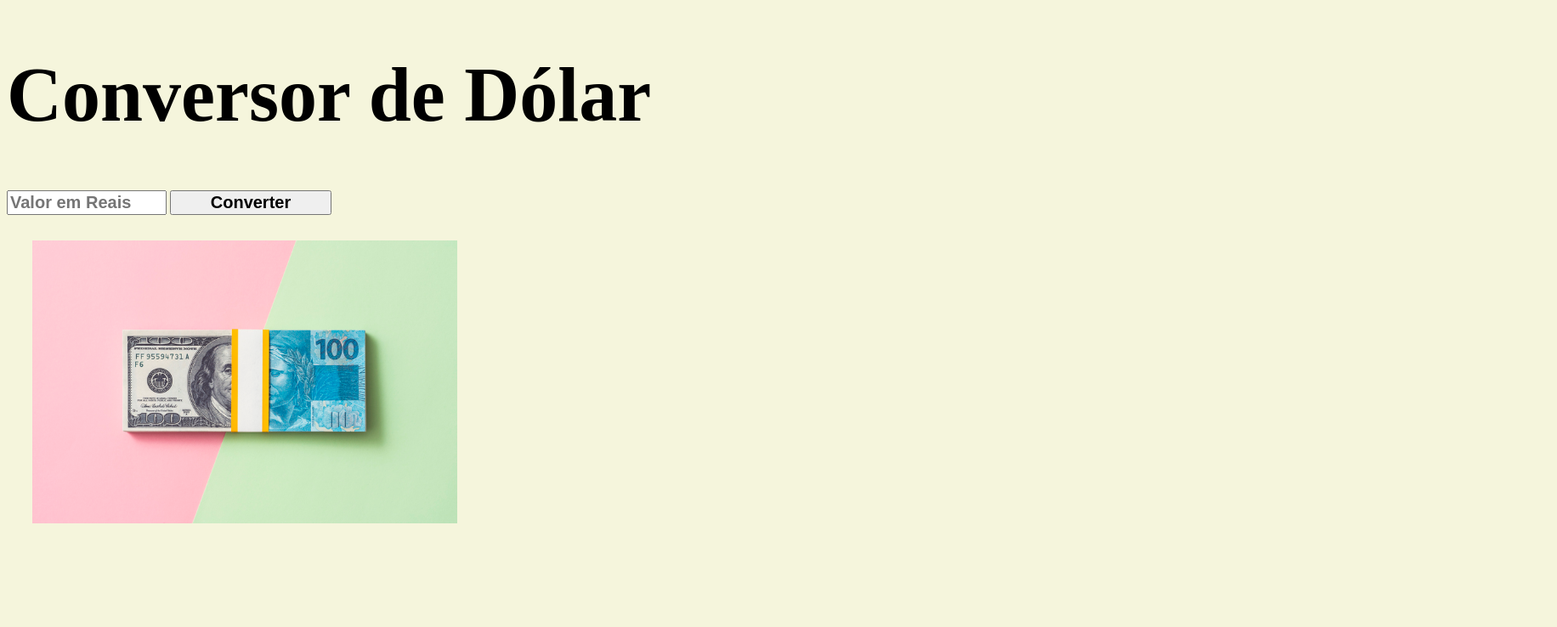
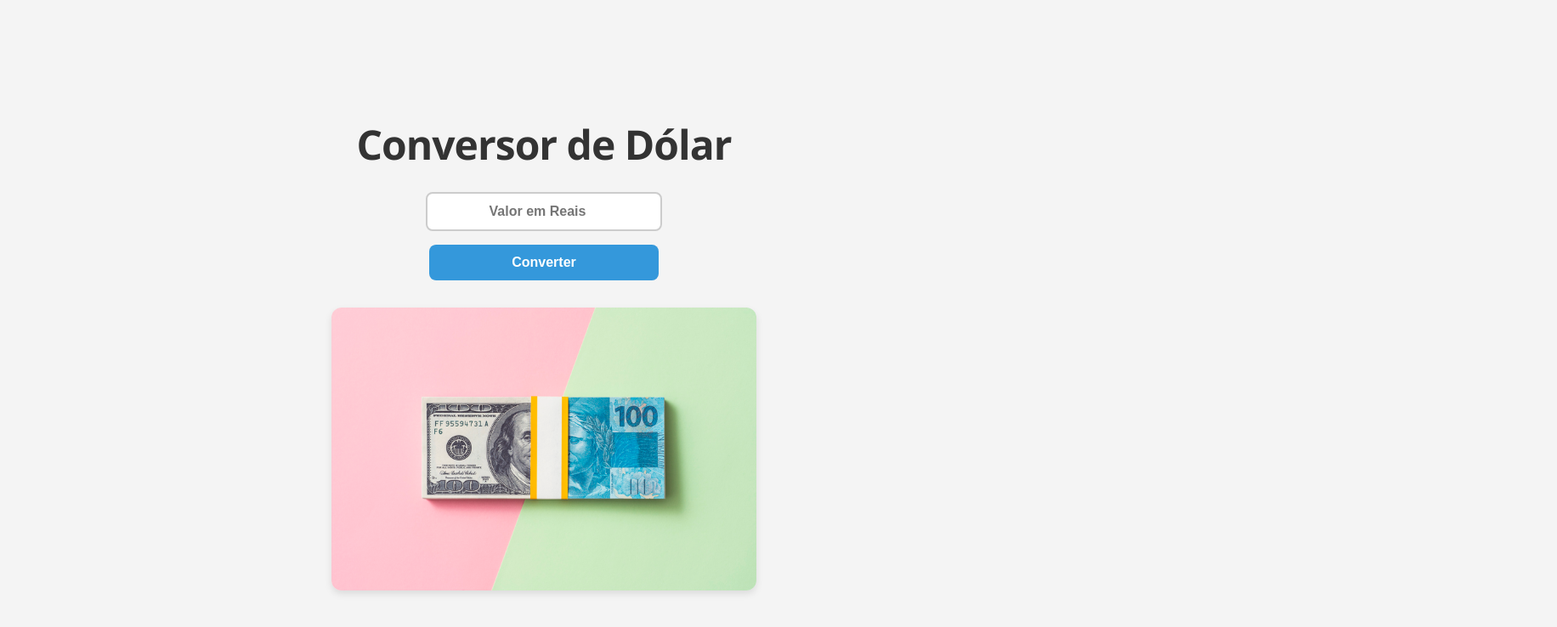
Before and after one commit to ArthurGodoyStacke/aulajs, a plain HTML site: page index.html in a window 1280 px wide. Shown: the whole page at 85% size, 1832 px wide, since content can reach past the window. Drawn offline with Linux system fonts and the light colour scheme.

Commit message:
Atualizei o arquivo style.css com melhorias no design

```diff
--- a/style.css
+++ b/style.css
@@ -1,30 +1,76 @@
 body {
-    background-color: beige;
+    background-color: #f4f4f4; /* Cor de fundo mais suave */
+    font-family: 'Segoe UI', Tahoma, Geneva, Verdana, sans-serif; /* Fonte moderna */
+    margin: 0;
+    padding: 0;
+    display: flex;
+    flex-direction: column;
+    align-items: center;
+    justify-content: center;
+    min-height: 100vh; /* Centraliza verticalmente */
+    text-align: center;
 }
 
 h1 {
-    font-size: 90px;
+    font-size: 3rem; /* Tamanho mais adequado */
+    color: #333; /* Cor mais escura para melhor contraste */
+    margin-bottom: 1.5rem; /* Espaçamento melhorado */
+    font-weight: 600; /* Peso da fonte mais profissional */
+    letter-spacing: -1px; /* Ajuste de espaçamento entre letras */
     cursor: pointer;
+    transition: color 0.3s ease; /* Transição suave para interações */
+}
+
+h1:hover {
+    color: #3498db; /* Cor de destaque ao passar o mouse */
 }
 
 input {
-width: 180px;
-font-size: 20px;
-cursor: pointer;
-font-weight: bold;
+    width: 250px; /* Largura maior para melhor usabilidade */
+    padding: 12px; /* Espaçamento interno */
+    font-size: 1rem; /* Tamanho de fonte padrão */
+    border: 2px solid #ccc; /* Borda mais suave */
+    border-radius: 8px; /* Bordas arredondadas */
+    margin-bottom: 1rem; /* Espaçamento abaixo do input */
+    font-weight: bold;
+    text-align: center; /* Centraliza o texto */
+    transition: border-color 0.3s ease, box-shadow 0.3s ease; /* Transições suaves */
+}
 
+input:focus {
+    border-color: #3498db; /* Cor de destaque ao focar */
+    outline: none; /* Remove o contorno padrão */
+    box-shadow: 0 0 8px rgba(52, 152, 219, 0.5); /* Sombra ao focar */
 }
 
 button {
-width: 190px;
-font-size: 20px;
-cursor: pointer;
-font-weight: bold;
+    width: 270px; /* Largura maior para corresponder ao input */
+    padding: 12px; /* Espaçamento interno */
+    font-size: 1rem; /* Tamanho de fonte padrão */
+    background-color: #3498db; /* Cor de fundo azul moderna */
+    color: white; /* Texto branco */
+    border: none; /* Remove a borda */
+    border-radius: 8px; /* Bordas arredondadas */
+    font-weight: bold;
+    cursor: pointer;
+    transition: background-color 0.3s ease, transform 0.2s ease; /* Transições suaves */
+}
+
+button:hover {
+    background-color: #2980b9; /* Cor mais escura ao passar o mouse */
+    transform: translateY(-2px); /* Efeito de levantar */
+}
+
+button:active {
+    transform: translateY(0); /* Retorna ao estado original ao clicar */
 }
 
 .imagem-converter {
-    width: 500px;
-    margin-right: 100%;
-    padding: 30px;
-
+    width: 100%; /* Largura responsiva */
+    max-width: 500px; /* Largura máxima */
+    height: auto; /* Altura automática para manter a proporção */
+    margin-top: 2rem; /* Espaçamento acima da imagem */
+    border-radius: 12px; /* Bordas arredondadas */
+    box-shadow: 0 4px 8px rgba(0, 0, 0, 0.1); /* Sombra sutil */
+    padding: 0; /* Remove o padding extra */
 }
```
